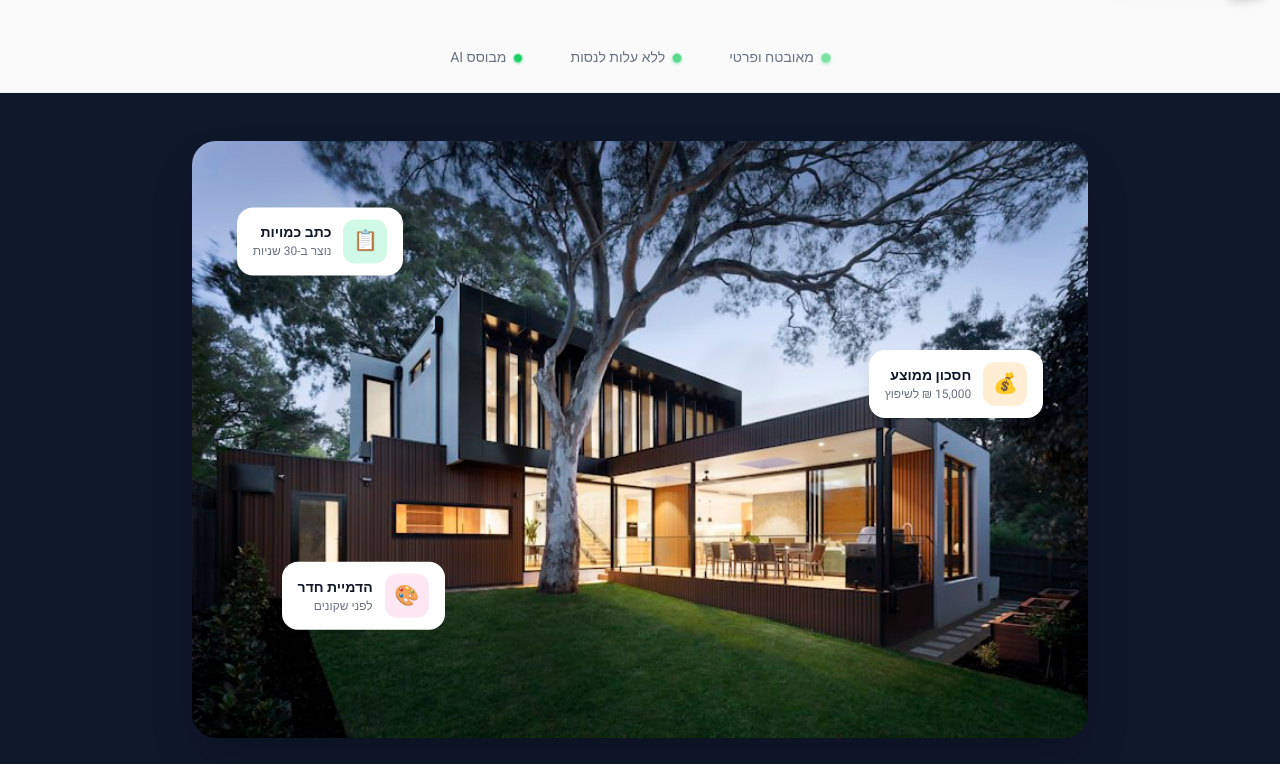
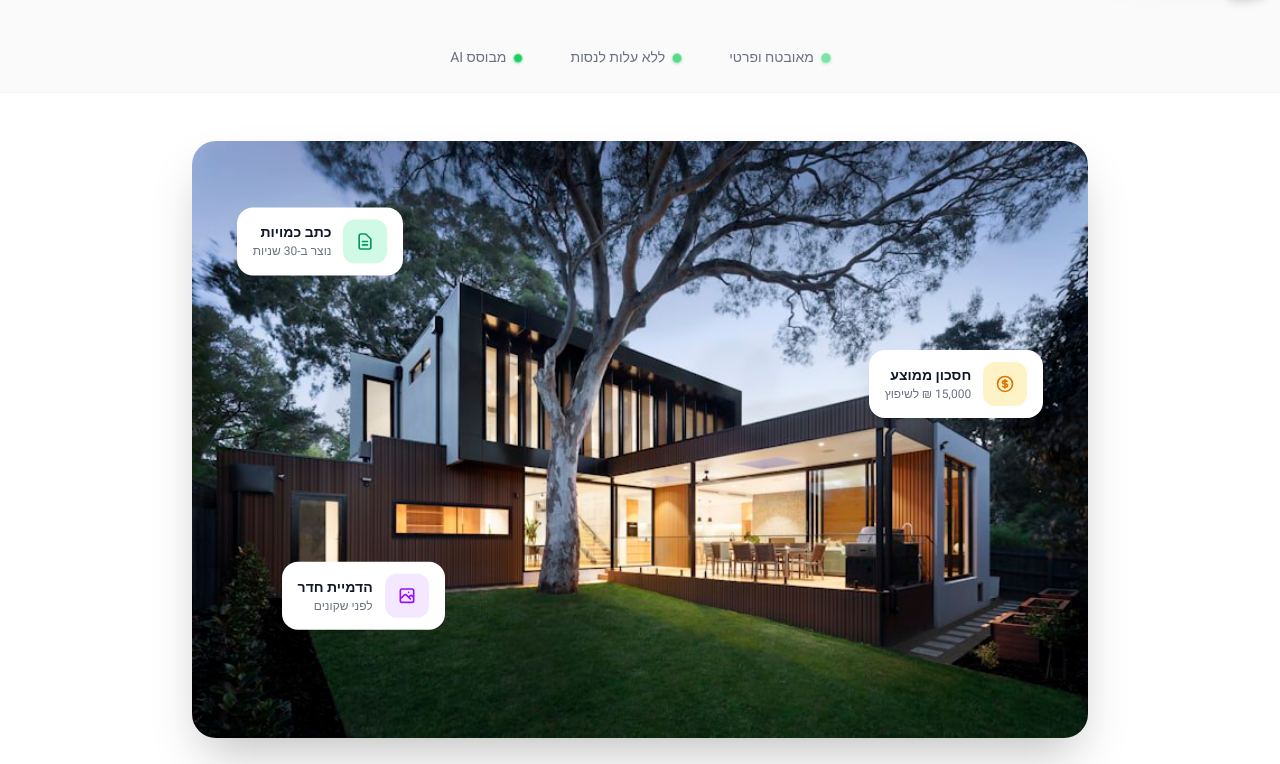
Before and after one commit to guyceza/shiputz-ai, a Next.js app: page / in a window 1280 px wide. Shown: the part 776-1540 px from the top of the page. Built offline with nearby package versions, Linux system fonts and the light colour scheme; no server answers.

Commit message:
Fix showcase: white bg + professional SVG icons

```diff
--- a/src/app/page.tsx
+++ b/src/app/page.tsx
@@ -315,7 +315,7 @@ export default function Home() {
       </section>
 
       {/* House Showcase with Floating Features */}
-      <section className="py-12 px-6 bg-slate-900">
+      <section className="py-12 px-6 bg-white">
         <style dangerouslySetInnerHTML={{ __html: `
           @keyframes popupFloat {
             0%, 100% { transform: translateY(0); }
@@ -335,7 +335,11 @@ export default function Home() {
 
             {/* Floating Popups */}
             <div className="popup-float absolute top-[12%] left-[5%] bg-white rounded-2xl px-4 py-3 flex items-center gap-3 shadow-lg">
-              <div className="w-11 h-11 bg-emerald-100 rounded-xl flex items-center justify-center text-xl">📋</div>
+              <div className="w-11 h-11 bg-emerald-100 rounded-xl flex items-center justify-center">
+                <svg className="w-5 h-5 text-emerald-600" fill="none" stroke="currentColor" viewBox="0 0 24 24">
+                  <path strokeLinecap="round" strokeLinejoin="round" strokeWidth={2} d="M9 12h6m-6 4h6m2 5H7a2 2 0 01-2-2V5a2 2 0 012-2h5.586a1 1 0 01.707.293l5.414 5.414a1 1 0 01.293.707V19a2 2 0 01-2 2z" />
+                </svg>
+              </div>
               <div>
                 <p className="font-bold text-gray-900 text-sm">כתב כמויות</p>
                 <p className="text-gray-500 text-xs">נוצר ב-30 שניות</p>
@@ -343,7 +347,11 @@ export default function Home() {
             </div>
 
             <div className="popup-float popup-float-delay-1 absolute bottom-[18%] left-[10%] bg-white rounded-2xl px-4 py-3 flex items-center gap-3 shadow-lg">
-              <div className="w-11 h-11 bg-pink-100 rounded-xl flex items-center justify-center text-xl">🎨</div>
+              <div className="w-11 h-11 bg-purple-100 rounded-xl flex items-center justify-center">
+                <svg className="w-5 h-5 text-purple-600" fill="none" stroke="currentColor" viewBox="0 0 24 24">
+                  <path strokeLinecap="round" strokeLinejoin="round" strokeWidth={2} d="M4 16l4.586-4.586a2 2 0 012.828 0L16 16m-2-2l1.586-1.586a2 2 0 012.828 0L20 14m-6-6h.01M6 20h12a2 2 0 002-2V6a2 2 0 00-2-2H6a2 2 0 00-2 2v12a2 2 0 002 2z" />
+                </svg>
+              </div>
               <div>
                 <p className="font-bold text-gray-900 text-sm">הדמיית חדר</p>
                 <p className="text-gray-500 text-xs">לפני שקונים</p>
@@ -351,7 +359,11 @@ export default function Home() {
             </div>
 
             <div className="popup-float popup-float-delay-2 absolute top-[35%] right-[5%] bg-white rounded-2xl px-4 py-3 flex items-center gap-3 shadow-lg">
-              <div className="w-11 h-11 bg-orange-100 rounded-xl flex items-center justify-center text-xl">💰</div>
+              <div className="w-11 h-11 bg-amber-100 rounded-xl flex items-center justify-center">
+                <svg className="w-5 h-5 text-amber-600" fill="none" stroke="currentColor" viewBox="0 0 24 24">
+                  <path strokeLinecap="round" strokeLinejoin="round" strokeWidth={2} d="M12 8c-1.657 0-3 .895-3 2s1.343 2 3 2 3 .895 3 2-1.343 2-3 2m0-8c1.11 0 2.08.402 2.599 1M12 8V7m0 1v8m0 0v1m0-1c-1.11 0-2.08-.402-2.599-1M21 12a9 9 0 11-18 0 9 9 0 0118 0z" />
+                </svg>
+              </div>
               <div>
                 <p className="font-bold text-gray-900 text-sm">חסכון ממוצע</p>
                 <p className="text-gray-500 text-xs">15,000 ₪ לשיפוץ</p>
```
